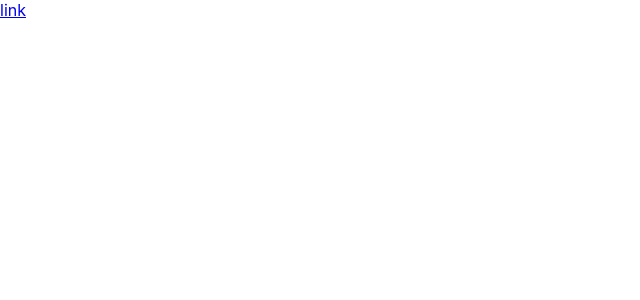
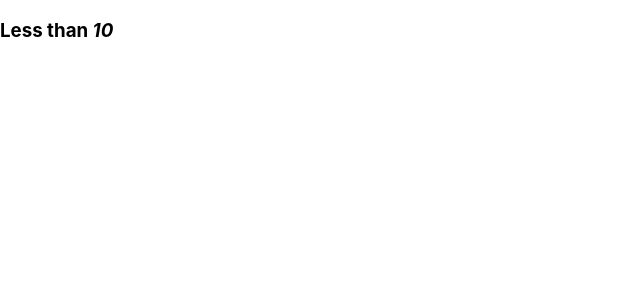
Before and after one commit to RoGueFroM/React-shenanigans, a React (Create React App) app: page / in a window 1280 px wide. Shown: the top 300 px of the page, without its empty margins (0-640 px from the left). Built offline with nearby package versions, Linux system fonts and the light colour scheme.

Commit message:
Added Conditional Rendering dir and have been rewritten

```diff
--- /dev/null
+++ b/src/Conditional rendering/Conditional rendering.js
@@ -0,0 +1,18 @@
+import React, {Component} from "react";
+
+const ValidationMsg = ({ val }) => {
+	if (val >= 10) {
+		return <h2>Grate than 10</h2>
+	}
+	else {
+		return <h3>Less than <em>10</em></h3>
+	}
+}
+
+const App = () => {
+	return (
+		<ValidationMsg val={8} />
+	);
+}
+
+export default App;
--- a/src/Events/Events.js
+++ b/src/Events/Events.js
@@ -20,7 +20,6 @@ class App extends Component {
 	handleClick = (event) => {
 		event.preventDefault();
 		console.log('Clicked on link');
-		// this.test();
 	}
 
 	render() {
--- a/src/index.js
+++ b/src/index.js
@@ -1,7 +1,7 @@
 import React, { Component } from 'react';
 import ReactDOM from 'react-dom';
 import PropTypes from "prop-types";
-import App from "./Events/Events.js";
+import App from "./Conditional rendering/Conditional rendering.js";
 import './index.css';
 import * as serviceWorker from './serviceWorker';
 
```
